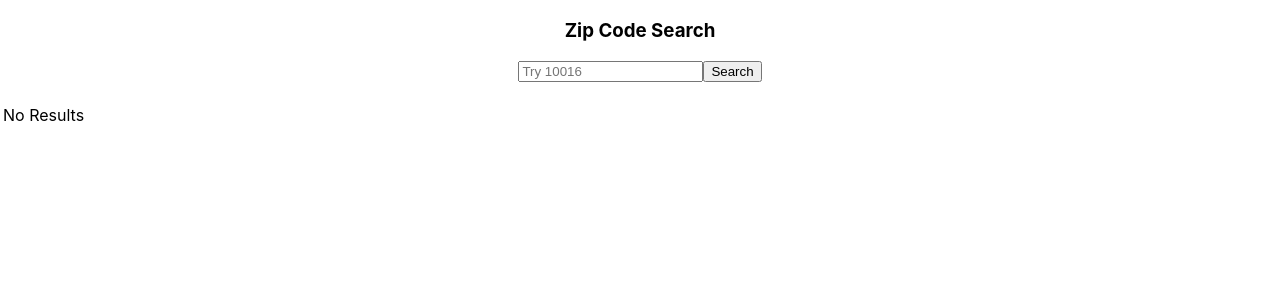
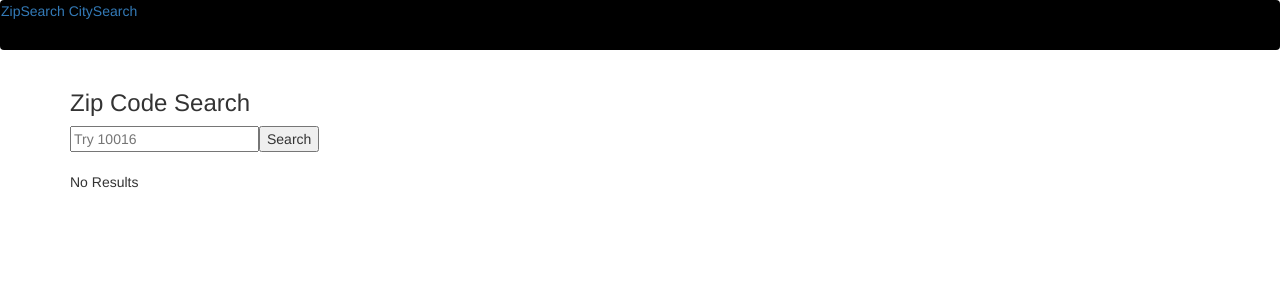
Before and after one commit to TDLorenz/ZipCodeCitySearch, a React (Create React App) app in the folder zipcode-city-search/: page / in a window 1280 px wide. Shown: the top 300 px of the page. Built offline with nearby package versions, Linux system fonts and the light colour scheme.

Commit message:
added Navbar

```diff
--- a/zipcode-city-search/package.json
+++ b/zipcode-city-search/package.json
@@ -6,12 +6,14 @@
         "@testing-library/jest-dom": "^4.2.4",
         "@testing-library/react": "^9.5.0",
         "@testing-library/user-event": "^7.2.1",
-        "axios": "^0.19.2",
+        "axios": "^0.21.1",
         "bootstrap": "^3.4.1",
         "gh-pages": "^3.0.0",
         "react": "^16.13.1",
+        "react-bootstrap-validation": "^0.1.11",
         "react-dom": "^16.13.1",
-        "react-scripts": "3.4.1"
+        "react-router-dom": "^5.2.0",
+        "react-scripts": "^4.0.3"
     },
     "scripts": {
         "predeploy": "npm run build",
--- a/zipcode-city-search/src/App.css
+++ b/zipcode-city-search/src/App.css
@@ -36,3 +36,14 @@
     transform: rotate(360deg);
   }
 }
+
+.my-nav{
+  background-color: #000000 !important;
+  color: #7289DA !important;
+  text-decoration: none; /* no underline */
+}
+
+.mr-auto{
+  color: #7289DA;
+  text-decoration: none;
+}
--- a/zipcode-city-search/src/App.js
+++ b/zipcode-city-search/src/App.js
@@ -1,12 +1,25 @@
+import React, { Component, useState } from 'react';
 import './App.css';
 import ZipSearch from './components/ZipSearch';
+import {BrowserRouter as Router, Route, Switch} from 'react-router-dom';
+import NavBar from "./components/NavBar"
+import CitySearch from './components/CitySearch';
+import 'bootstrap/dist/css/bootstrap.min.css';
 
-function App() {
+class App extends Component {
+  render(){
   return (
-    <div className="App">
-      <ZipSearch/>
-    </div>
+    <>
+    <Router>
+    <NavBar/>
+
+        <Route exact path='/' component={ZipSearch}/>
+        <Route exact path='/CitySearch' component={CitySearch}/>
+
+      </Router>
+      </>
   );
+  }
 }
 
 export default App;
--- a/zipcode-city-search/src/components/CitySearch.js
+++ b/zipcode-city-search/src/components/CitySearch.js
@@ -1,5 +1,8 @@
-import { Component } from 'react';
+import React, { Component, useState } from 'react';
+
 import axios from 'axios';
+import {Navbar,Nav,NavDropdown} from 'react-bootstrap'
+import 'bootstrap/dist/css/bootstrap.min.css';
 
 class CitySearch extends Component {
     constructor(props) {
--- /dev/null
+++ b/zipcode-city-search/src/components/NavBar.js
@@ -0,0 +1,22 @@
+import React, { Component} from 'react';
+import '../App.css';
+import 'bootstrap/dist/css/bootstrap.min.css';
+import {Navbar,Nav,NavDropdown} from 'react-bootstrap'
+
+
+class NavBar extends Component{
+render(){
+    return(
+        <Navbar collapseOnSelect expand="lg" variant="dark" className="my-nav">
+
+    <Nav className="mr-auto">
+      <Nav.Link href="/"> ZipSearch</Nav.Link>
+      <Nav.Link href="/CitySearch"> CitySearch</Nav.Link>
+    </Nav>
+
+</Navbar>
+    );
+}
+}
+
+export default NavBar;
--- a/zipcode-city-search/src/components/ZipSearch.js
+++ b/zipcode-city-search/src/components/ZipSearch.js
@@ -1,5 +1,8 @@
-import { Component } from 'react';
+import React, { Component, useState } from 'react';
+
 import axios from 'axios';
+import {Navbar,Nav,NavDropdown} from 'react-bootstrap'
+import 'bootstrap/dist/css/bootstrap.min.css';
 
 
 class ZipSearch extends Component {
```
Also changed, not shown: 2 other files (tests, documents, lock files or other folders).
